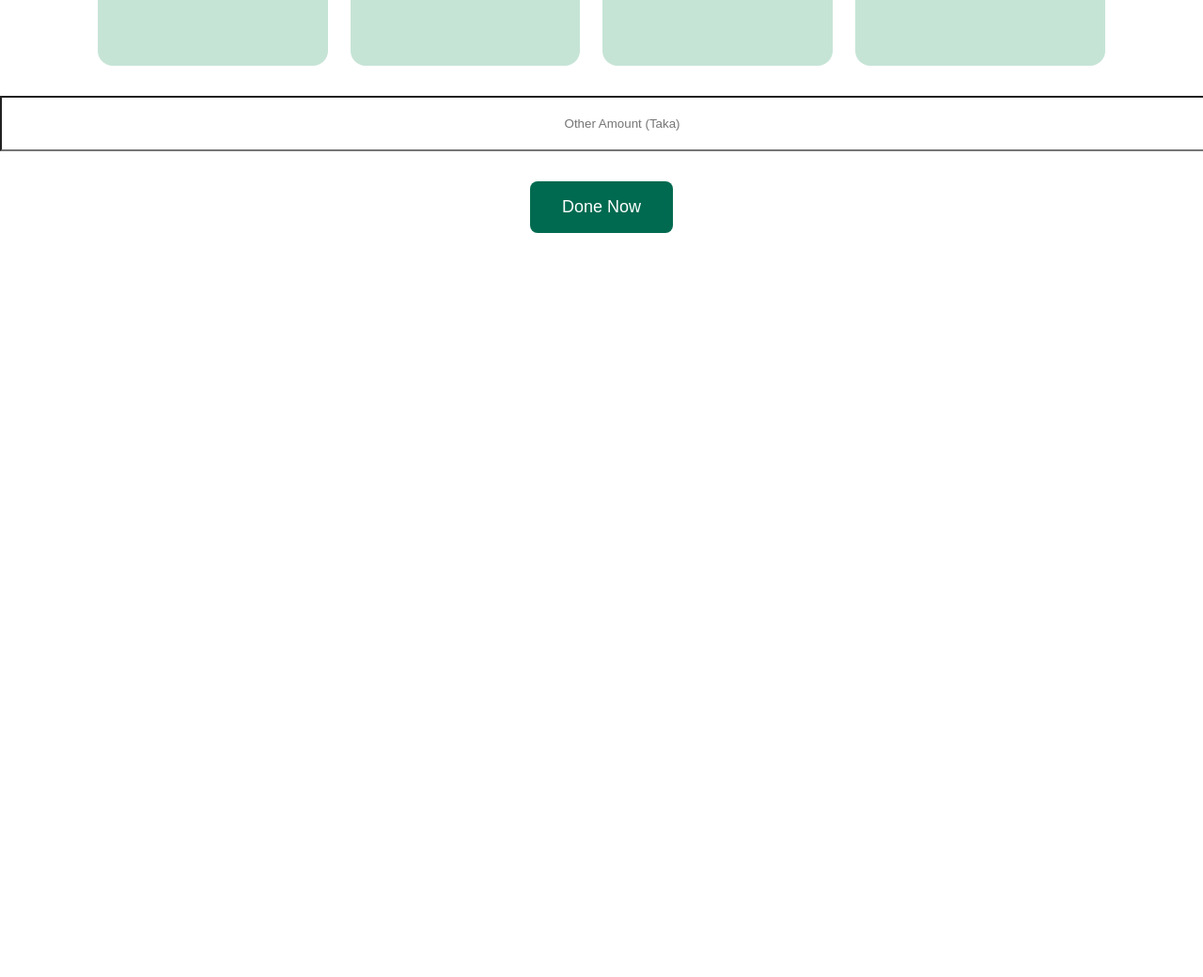
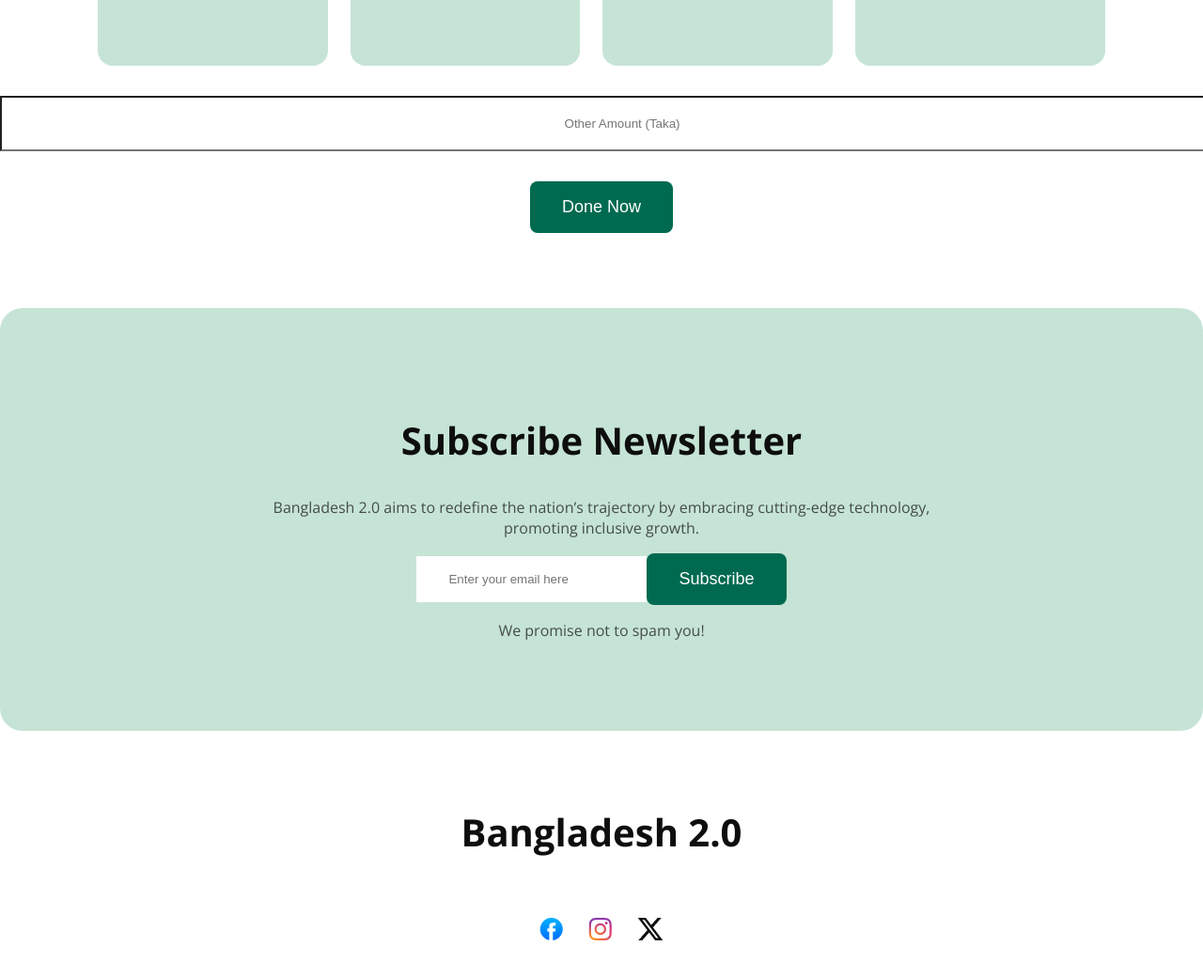
Before and after one commit to darshan377/assignment-1, a plain HTML site: page index.html in a window 1280 px wide. Shown: the part 3075-4115 px from the top of the page at 94% size. Before the commit the page ends 3323 px from the top, so only its background shows below. Drawn offline with nearby package versions, Linux system fonts and the light colour scheme.

Commit message:
challange part done

```diff
--- a/index.html
+++ b/index.html
@@ -135,10 +135,35 @@
                 <button class="btn-primary">Done Now</button>
             </div>
         </section>
+
+        <!-- subscribe part -->
+
+        <section class="subscribe">
+         <div class="subscribe-container">
+            <h1 class="sec-title">Subscribe Newsletter</h1>
+            <p class="sec-descrip">Bangladesh 2.0 aims to redefine the nation’s trajectory by embracing cutting-edge technology, promoting inclusive growth.</p>
+
+            <div class="email-contain">
+                <form action="">
+                    <input class="input-email" type="email" placeholder="Enter your email here">
+                </form>
+                <button class="btn-primary">Subscribe</button>
+            </div>
+
+            <p class="sec-descrip">We promise not to spam you!</p>
+         </div>
+        </section>
     </main>
 
-    <footer>
-
+    <footer class="footer-part">
+          <div>
+            <h1 class="sec-title">Bangladesh 2.0</h1>
+          </div>
+          <div class="icons">
+            <img class="icon1" src="assets/facebook.png" alt="">
+            <img class="icon2" src="assets/instagram.png" alt="">
+            <img class="icon3" src="assets/x.png" alt="">
+          </div>
     </footer>
 </body>
 </html>
--- a/styles/styles.css
+++ b/styles/styles.css
@@ -235,3 +235,51 @@
     background-color: #FFFFFF;
     margin-bottom: 32px;
 }
+
+/* subscribe styles */
+
+
+.subscribe-container{
+    text-align: center;
+    background-color: #C6E4D6;
+    border-radius: 24px;
+    padding: 80px 265px ;
+    margin-top: 80px;
+    margin-bottom: 80px;
+}
+
+.input-email{
+    /* width: 100%; */
+    padding: 17px 34px;
+    border: none;
+}
+
+.email-contain{
+    display: flex;
+    /* text-align: center; */
+    /* margin:24px 265px ; */
+    width: 100%;
+    justify-content: center;
+    align-items: center;
+
+}
+
+/* footer style */
+
+.footer-part{
+    text-align: center;
+}
+
+.icons{
+    margin-top: 64px;
+    margin-bottom: 64px;
+    /* gap: 23px; */
+}
+
+.icons .icon1{
+    margin-right: 23px ;
+}
+
+.icons .icon3{
+    margin-left: 23px;
+}
```
